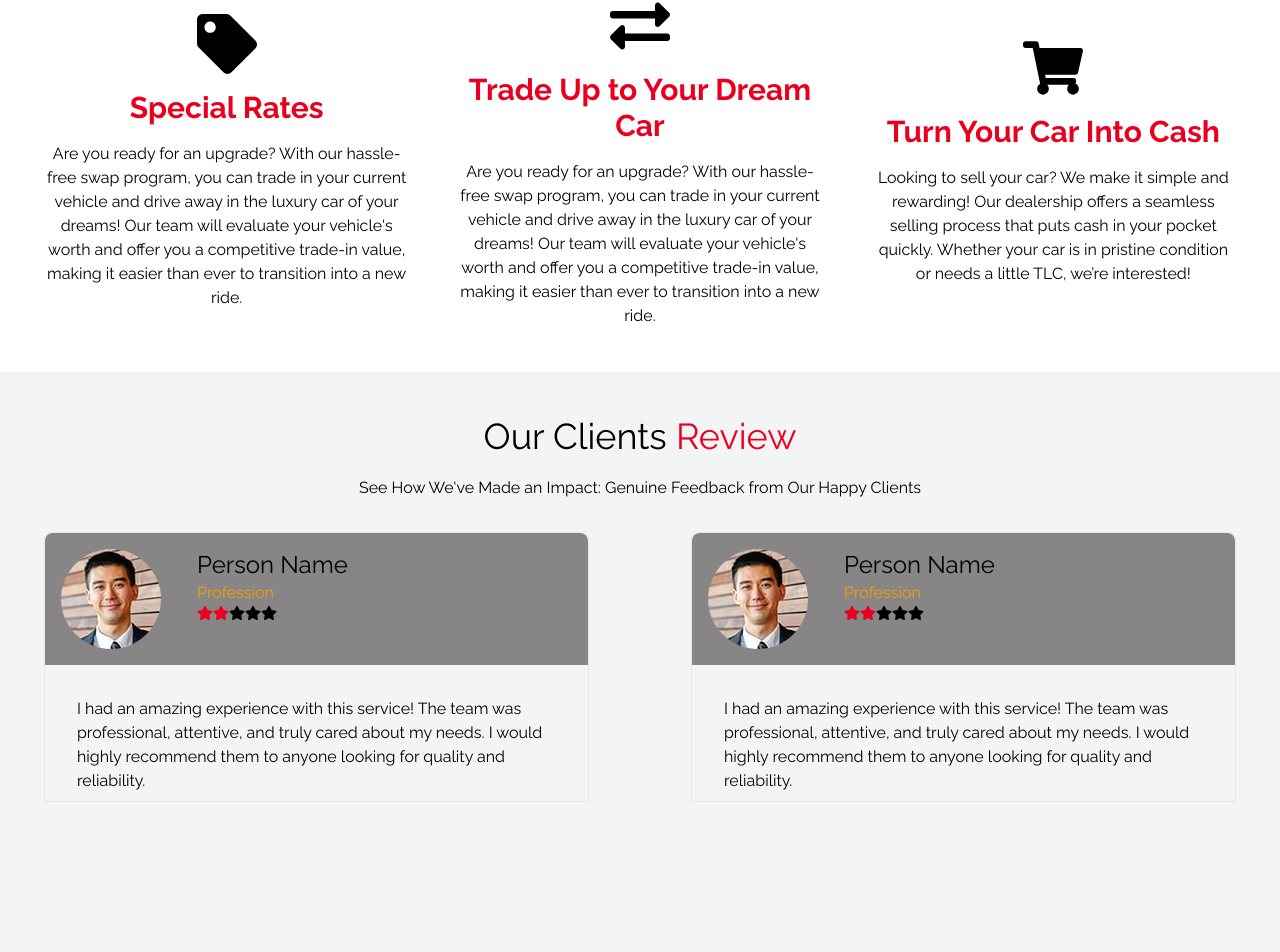
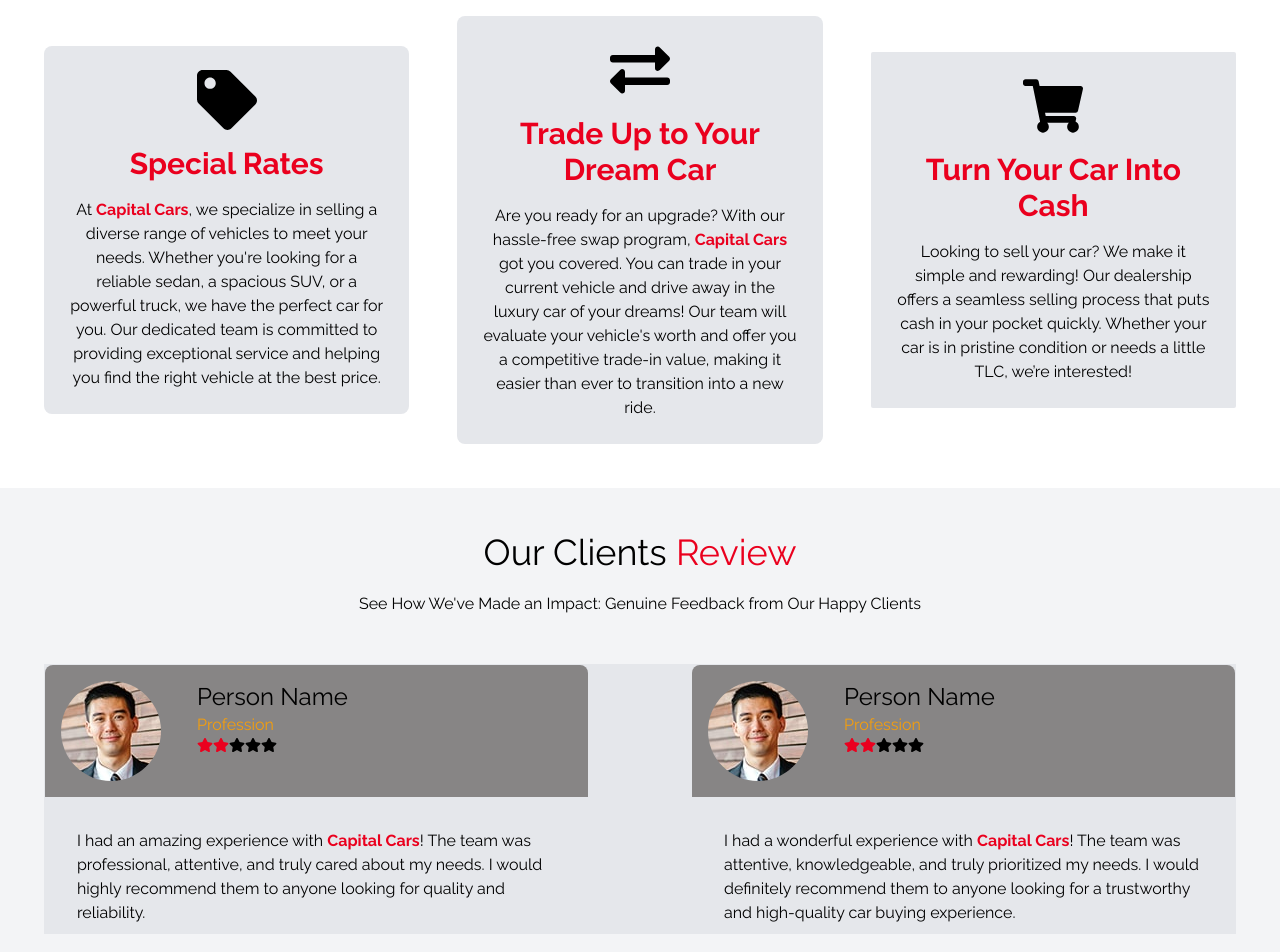
Before and after one commit to Youssoufai/sarkin-mota, a Next.js app: page /service in a window 1280 px wide. Shown: the part 804-1756 px from the top of the page. Built offline with nearby package versions, Linux system fonts and the light colour scheme; a web font is replaced by a local one.

Commit message:
Service Section

```diff
--- a/app/about/page.jsx
+++ b/app/about/page.jsx
@@ -1,6 +1,7 @@
 'use client'
 
 import AboutHero from "../components/AboutHero";
+import Box from "../components/Box";
 import Client from "../components/Client";
 import Desc from "../components/Desc";
 import Mission from "../components/Mission";
@@ -9,14 +10,15 @@
 const Page = () => {
     return (
         <>
-            <section className="h-[75vh] bg-hero flex justify-center items-center bg-center bg-no-repeat bg-cover text-white p-11">
+            <section className="h-[75vh] bg-hero flex justify-center bg-center bg-no-repeat bg-cover text-white p-11">
                 <div className="text-center">
-                    <h1 className="text-6xl">About Us</h1>
+                    <h1 className="text-6xl mt-10 text-center">About Us</h1>
                 </div>
 
             </section>
             <Desc />
             <Mission />
+            <Box />
             <Client />
             <Process />
         </>
--- a/app/components/Review.jsx
+++ b/app/components/Review.jsx
@@ -6,12 +6,12 @@
     return (
         <>
 
-            <section className='h-screen bg-gray-100 p-11 space-y-8'>
+            <section className='h-screen bg-gray-100 p-11 space-y-12'>
                 <div className='space-y-5'>
                     <h1 className='text-center text-4xl'>Our Clients <span className="text-red">Review</span></h1>
                     <p className='text-center'>See How We've Made an Impact: Genuine Feedback from Our Happy Clients</p>
                 </div>
-                <section className='flex justify-between'>
+                <section className='flex justify-between bg-gray-200'>
                     <div className='w-[545px] h-[270px] border rounded-t-lg'>
                         <div className='bg-[#878585] flex gap-9 p-4 rounded-t-lg'>
                             <img src="testimonial-3.jpg" className='rounded-full' alt="" />
@@ -27,9 +27,9 @@
                                 </div>
                             </div>
                         </div>
-                        <p className='p-8'>I had an amazing experience with this service! The team was professional, attentive, and truly cared about my needs. I would highly recommend them to anyone looking for quality and reliability.</p>
+                        <p className='p-8'>I had an amazing experience with <span className="text-red font-bold">Capital Cars</span>! The team was professional, attentive, and truly cared about my needs. I would highly recommend them to anyone looking for quality and reliability.</p>
                     </div>
-                    <div className='w-[545px] h-[270px] border rounded-t-lg'>
+                    <div className='w-[545px] h-[270px] border rounded-t-lg bg-gray-200'>
                         <div className='bg-[#878585] flex gap-9 p-4 rounded-t-lg'>
                             <img src="testimonial-3.jpg" className='rounded-full' alt="" />
                             <div>
@@ -44,7 +44,7 @@
                                 </div>
                             </div>
                         </div>
-                        <p className='p-8'>I had an amazing experience with this service! The team was professional, attentive, and truly cared about my needs. I would highly recommend them to anyone looking for quality and reliability.</p>
+                        <p className='p-8'>I had a wonderful experience with <span className="text-red font-bold">Capital Cars</span>! The team was attentive, knowledgeable, and truly prioritized my needs. I would definitely recommend them to anyone looking for a trustworthy and high-quality car buying experience.</p>
                     </div>
                 </section>
             </section>
--- a/app/components/Service.jsx
+++ b/app/components/Service.jsx
@@ -6,22 +6,22 @@
     return (
         <>
 
-            <section className='h-full p-11 space-y-7'>
+            <section className='h-full p-11 space-y-12'>
                 <div>
                     <h1 className='text-5xl text-center'>Our Services</h1>
                 </div>
                 <section className='flex justify-between items-center text-center h-full gap-12'>
-                    <div className='flex flex-col justify-center items-center flex-1 space-y-4'>
+                    <div className='flex flex-col justify-center items-center flex-1 space-y-4 bg-gray-200 rounded-lg p-6'>
                         <FaTag className='text-6xl' />
                         <h1 className='text-3xl text-red font-bold'>Special Rates</h1>
-                        <p>Are you ready for an upgrade? With our hassle-free swap program, you can trade in your current vehicle and drive away in the luxury car of your dreams! Our team will evaluate your vehicle's worth and offer you a competitive trade-in value, making it easier than ever to transition into a new ride.</p>
+                        <p>At <span className="font-bold text-red">Capital Cars</span>, we specialize in selling a diverse range of vehicles to meet your needs. Whether you're looking for a reliable sedan, a spacious SUV, or a powerful truck, we have the perfect car for you. Our dedicated team is committed to providing exceptional service and helping you find the right vehicle at the best price.</p>
                     </div>
-                    <div className='flex flex-col justify-center items-center flex-1 space-y-4'>
+                    <div className='flex flex-col justify-center items-center flex-1 space-y-4 bg-gray-200 rounded-lg p-6'>
                         <FaExchangeAlt className='text-6xl' />
                         <h1 className='text-3xl text-red font-bold'>Trade Up to Your Dream Car</h1>
-                        <p>Are you ready for an upgrade? With our hassle-free swap program, you can trade in your current vehicle and drive away in the luxury car of your dreams! Our team will evaluate your vehicle's worth and offer you a competitive trade-in value, making it easier than ever to transition into a new ride.</p>
+                        <p>Are you ready for an upgrade? With our hassle-free swap program, <span className="text-red font-bold">Capital Cars</span> got you covered. You can trade in your current vehicle and drive away in the luxury car of your dreams! Our team will evaluate your vehicle's worth and offer you a competitive trade-in value, making it easier than ever to transition into a new ride.</p>
                     </div>
-                    <div className='flex flex-col justify-center items-center flex-1 space-y-4'>
+                    <div className='flex flex-col justify-center items-center flex-1 space-y-4 bg-gray-200 rounded-sm p-6'>
                         <FaShoppingCart className='text-6xl' />
                         <h1 className='text-3xl text-red font-bold'>Turn Your Car Into Cash</h1>
                         <p>Looking to sell your car? We make it simple and rewarding! Our dealership offers a seamless selling process that puts cash in your pocket quickly. Whether your car is in pristine condition or needs a little TLC, we’re interested!</p>
--- a/app/service/page.jsx
+++ b/app/service/page.jsx
@@ -7,7 +7,7 @@
 const Page = () => {
   return (
     <>
-      <section className="h-[75vh] bg-hero flex justify-center bg-center bg-no-repeat bg-cover text-white p-11">
+      <section className="h-[75vh] bg-hero flex space-y-8 justify-center bg-center bg-no-repeat bg-cover text-white p-11">
         <div className="text-center">
           <h1 className="text-6xl mt-8">Our Services</h1>
         </div>
```
